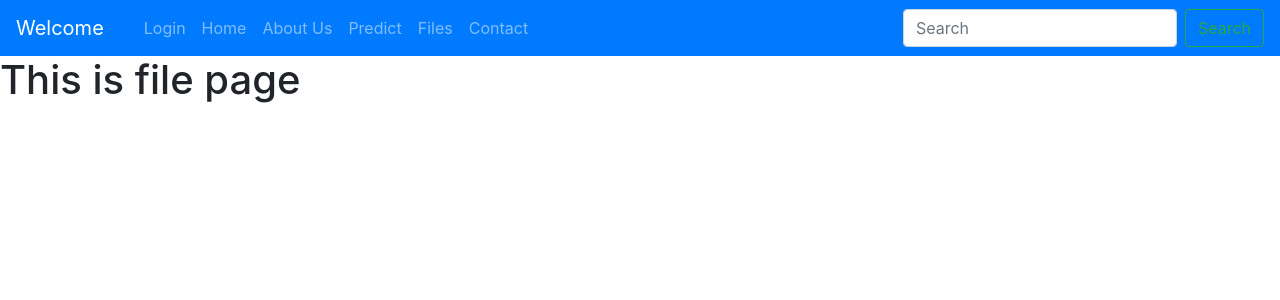
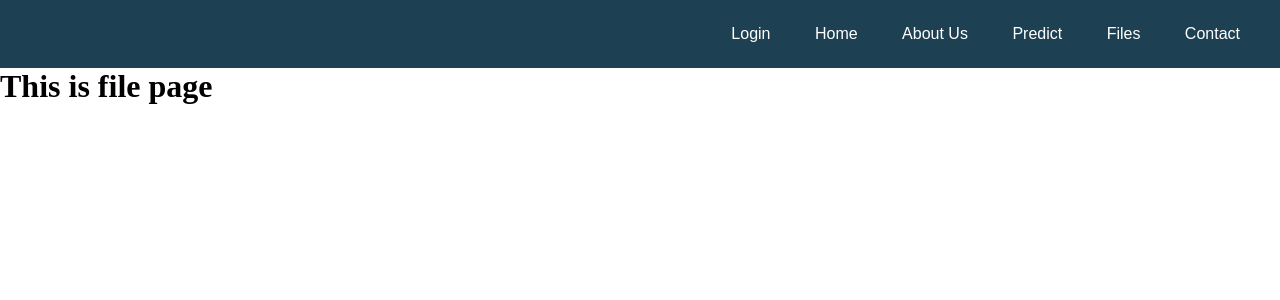
Before and after one commit to RutujaGurav07/text-prediction-using-roberta-, a Flask app: page /file in a window 1280 px wide. Shown: the top 300 px of the page. Run offline with Flask 2, Linux system fonts and the light colour scheme; some libraries are stand-ins or nearby versions.

Commit message:
navigation toggle is working

```diff
--- /dev/null
+++ b/static/css/navstyle.css
@@ -0,0 +1,56 @@
+*
+{
+    margin: 0;
+    padding: 0;
+}
+.nav-bar{
+    background: #1d4052;
+    color: #fff;
+    padding: 20px;
+    font-family: sans-serif;
+}
+.nav-bar img{
+    height: 45px;
+    float: left;
+    margin-left: 20px;
+}
+
+
+.menu-right{
+    text-align: right;
+}
+ul li{
+    display: inline-block;
+    margin: 5px 20px 5px 20px;
+    list-style: none;
+
+}
+li a {
+    color: rgb(255, 255, 255);
+ font-size: medium;
+    text-decoration: none;
+  }
+
+  /* Change the link color on hover */
+  li a:hover {
+    color: white;
+  }
+span{
+    margin: 0 20px;
+    font-size: 28px;
+    cursor: pointer;
+    display: none;
+}
+
+@media only screen and (max-width: 700px){
+    span
+    {
+        display: block;
+    }
+    ul li{
+        display: block;
+    }
+    ul{
+        display: none;
+    }
+}
--- a/templates/layout.html
+++ b/templates/layout.html
@@ -1,51 +1,45 @@
 <!DOCTYPE html>
 <html lang="en">
 
-<head>
-    <meta charset="UTF-8">
-    <meta http-equiv="X-UA-Compatible" content="IE=edge">
-    <meta name="viewport" content="width=device-width, initial-scale=1.0">
-    <title>{{title}}</title>
-  <!-- Latest compiled and minified CSS -->
-  <link href="../static/css/bootstrap.min.css" rel="stylesheet">
-  <nav class="navbar navbar-expand-lg navbar-dark bg-primary">
-        <a class="navbar-brand" href="#">Welcome</a>
-        <button class="navbar-toggler" type="button" data-toggle="collapse" data-target="#navbarSupportedContent"
-            aria-controls="navbarSupportedContent" aria-expanded="false" aria-label="Toggle navigation">
-            <span class="navbar-toggler-icon"></span>
-        </button>
+    <html>
+        <head>
+        <meta name="viewport" content="width=device-width, initial-scale=1.0">
+        <title>Navigation Bar - Easy Tutorials</title>
+        <link rel="stylesheet" href="../static/css/navstyle.css">
+        </head>
+        <body>
+             <div class="nav-bar">
 
-        <div class="collapse navbar-collapse" id="navbarSupportedContent">
-            <ul class="navbar-nav mr-auto">
-                <li class="nav-item active">
-                    <a class="nav-link" href="\welcome"> <span class="sr-only">(current)</span></a>
-                </li>
-                <li class="nav-item">
-                    <a class="nav-link" href="\login">Login</a>
-                </li>
-                <li class="nav-item">
-                    <a class="nav-link" href="\home">Home</a>
-                </li>
-                <li class="nav-item">
-                    <a class="nav-link" href="\about">About Us</a>
-                </li>
-                <li class="nav-item">
-                    <a class="nav-link" href="\predict">Predict</a>
-                </li>
-                <li class="nav-item">
-                    <a class="nav-link " href="\file" >Files </a>
-                </li>
-                <li class="nav-item">
-                    <a class="nav-link " href="\contact" >Contact </a>
-                </li>
-            </ul>
-            <form class="form-inline my-2 my-lg-0">
-                <input class="form-control mr-sm-2" type="search" placeholder="Search" aria-label="Search">
-                <button class="btn btn-outline-success my-2 my-sm-0" type="submit">Search</button>
-            </form>
-        </div>
-    </nav>
-</head>
+                 <div class="menu-right">
+                     <span onClick="myFunction()">&#9776;</span>
+                    <ul id="menu">
+                    <li><a href='\login'>Login</a></li>
+                    <li><a href='\home'>Home</a></li>
+                    <li><a href='\about'>About Us</a></li>
+                    <li><a href='\predict'>Predict</a></li>
+                    <li><a href='\file'>Files</a></li>
+                    <li><a href='\contact'>Contact</a></li>
+                     </ul>
+                 </div>
+
+
+             </div>
+
+            <script>
+                function myFunction(){
+                   var x = document.getElementById("menu");
+
+                    if(x.style.display == "block")
+                    {
+                        x.style.display = "none";
+                    }
+                    else{
+                        x.style.display = "block";
+                    }
+                }
+            </script>
+        </body>
+        </html>
 
 <body>
     {% block content %}
```
